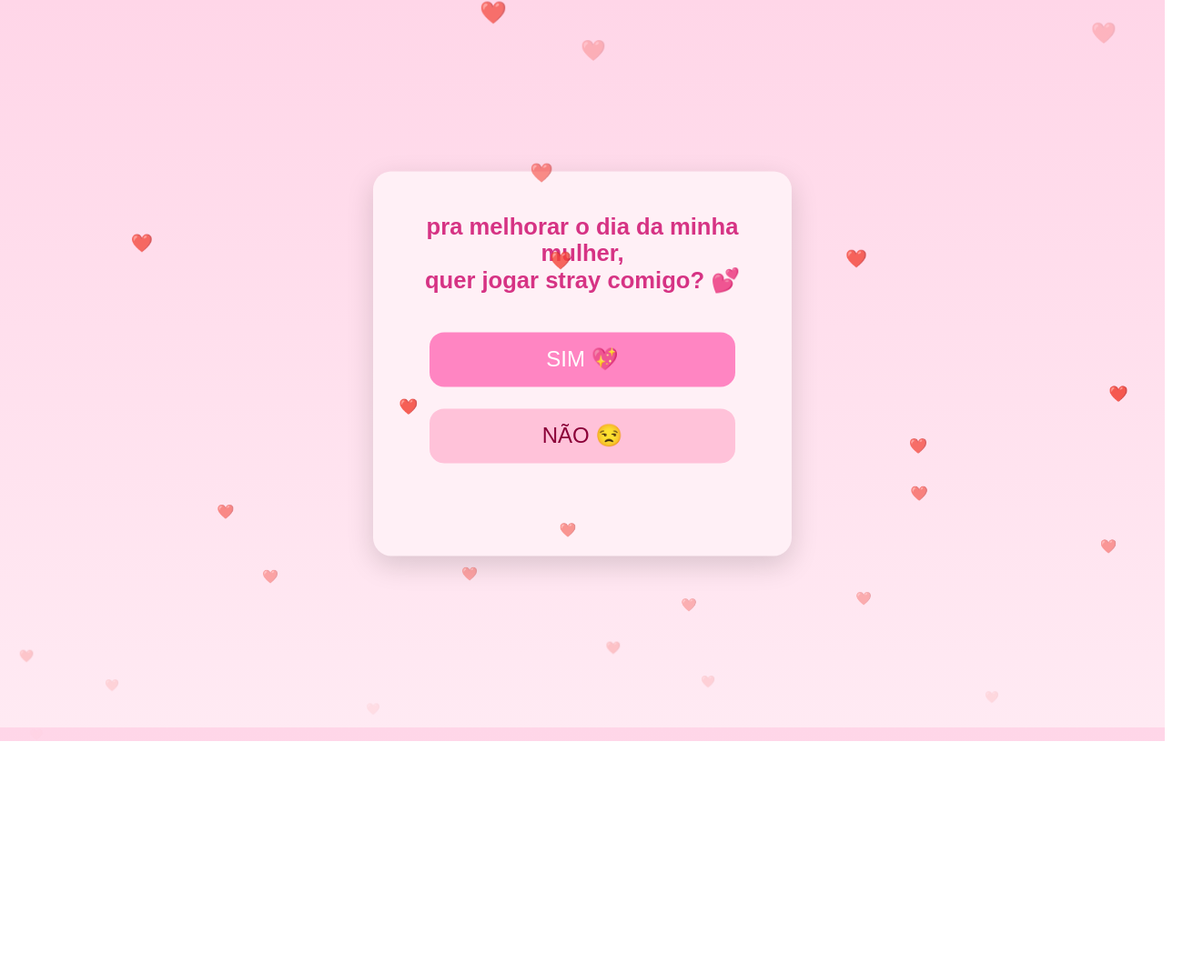
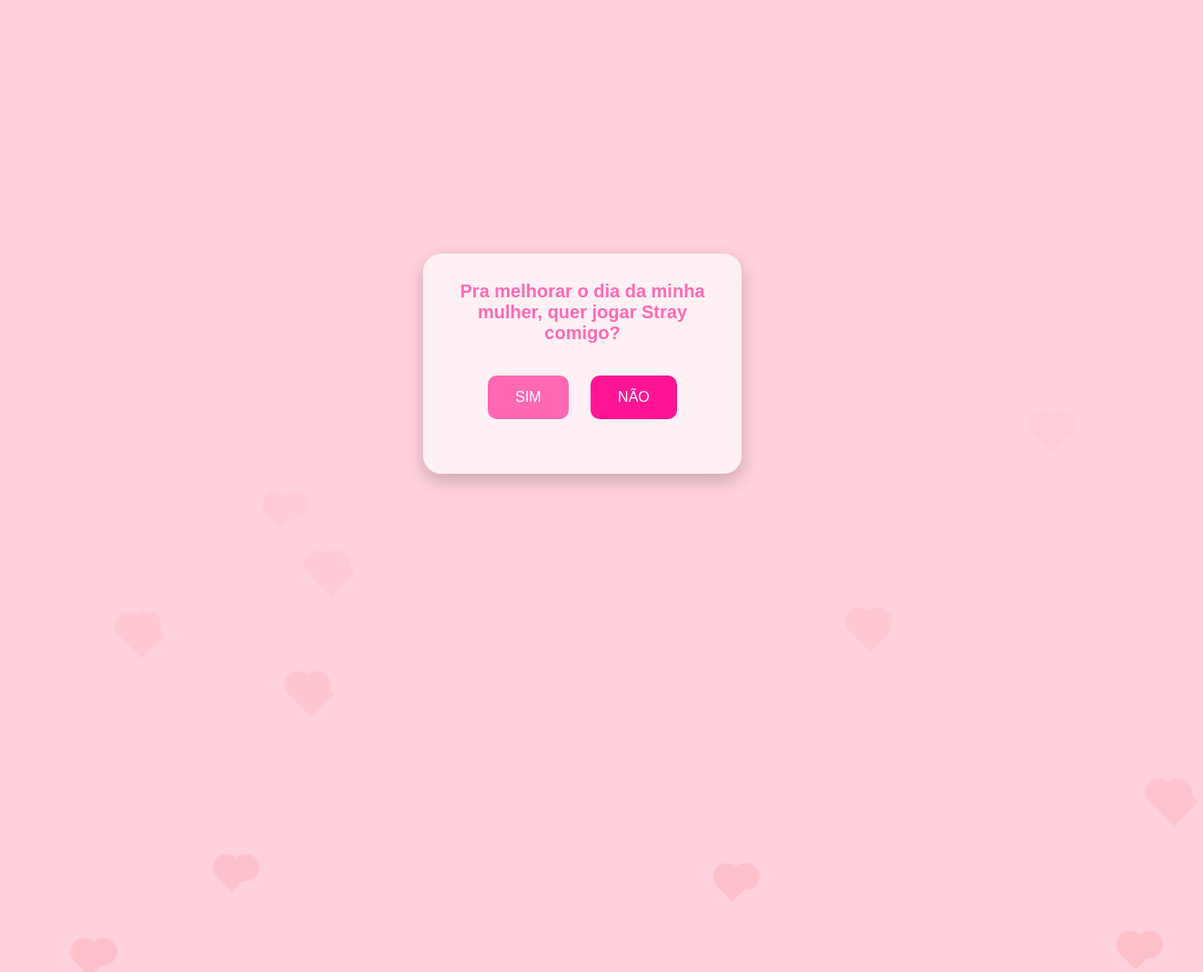
Before and after one commit to dancrv23/minha-vida, a plain HTML site: page index.html in a window 1280 px wide. Shown: the top 1069 px of the page at 91% size, 1322 px wide, since content can reach past the window. Before the commit the page ends 815 px from the top, so only its background shows below. Drawn offline with Linux system fonts and the light colour scheme.

Commit message:
Update index.html

```diff
--- a/index.html
+++ b/index.html
@@ -1,211 +1,200 @@
 <!DOCTYPE html>
 <html lang="pt-BR">
 <head>
-<meta charset="UTF-8" />
-<meta name="viewport" content="width=device-width, initial-scale=1" />
+  <meta charset="UTF-8">
+  <meta name="viewport" content="width=device-width, initial-scale=1.0">
   <title>Surpresa Romântica</title>
   <style>
-  /* Fundo rosa pastel com gradiente */
+    /* Reset básico */
+    * {
+      margin: 0;
+      padding: 0;
+      box-sizing: border-box;
+      font-family: 'Arial', sans-serif;
+    }
+
     body {
-    margin: 0;
-    font-family: Arial, sans-serif;
-    background: linear-gradient(180deg, #ffd6e8, #ffeaf3);
+      background-color: #FFD1DC; /* Rosa pastel */
+      display: flex;
+      justify-content: center;
+      align-items: center;
+      height: 100vh;
       overflow: hidden;
-    height: 100vh;
       position: relative;
     }
 
-  /* Corações animados flutuando */
+    /* Corações flutuantes */
     .heart {
       position: absolute;
-    font-size: 24px;
-    animation: float 6s linear infinite;
-    opacity: 0.7;
-    user-select: none;
-    pointer-events: none;
-  }
-  @keyframes float {
-    0% {
-      transform: translateY(100vh) scale(0.5);
-      opacity: 0;
-    }
-    50% {
-      opacity: 1;
-    }
-    100% {
-      transform: translateY(-10vh) scale(1);
-      opacity: 0;
-    }
+      width: 30px;
+      height: 30px;
+      background-color: #FFB6C1;
+      transform: rotate(-45deg);
+      animation: float 5s linear infinite;
+      opacity: 0.8;
     }
 
-  /* Caixa central grande */
-  .container {
+    .heart::before,
+    .heart::after {
+      content: "";
       position: absolute;
-    top: 50%;
-    left: 50%;
-    transform: translate(-50%, -50%);
-    background: #fff0f6;
-    border-radius: 20px;
-    padding: 30px 20px;
-    width: 90%;
-    max-width: 420px;
-    text-align: center;
-    box-shadow: 0 10px 30px rgba(0, 0, 0, 0.15);
-    user-select: none;
+      width: 30px;
+      height: 30px;
+      background-color: #FFB6C1;
+      border-radius: 50%;
     }
 
-  h1 {
-    font-size: 1.6rem;
-    color: #d63384;
-    margin-bottom: 30px;
+    .heart::before {
+      top: -15px;
+      left: 0;
     }
 
-  button {
-    width: 80%;
-    padding: 16px;
-    margin: 12px 0;
-    font-size: 1.5rem;
-    border: none;
-    border-radius: 16px;
-    cursor: pointer;
-    position: relative;
-    user-select: none;
-    transition: background-color 0.3s ease;
+    .heart::after {
+      top: 0;
+      left: 15px;
     }
 
-  button:active {
-    transform: scale(0.95);
+    @keyframes float {
+      0% { transform: translateY(100vh) rotate(-45deg); opacity: 0.8; }
+      100% { transform: translateY(-10vh) rotate(-45deg); opacity: 0; }
     }
 
-  .yes {
-    background: #ff85c2;
+    /* Caixa central */
+    .box {
+      position: relative;
+      background-color: #fff0f5;
+      padding: 30px 20px;
+      border-radius: 20px;
+      text-align: center;
+      width: 90%;
+      max-width: 350px;
+      box-shadow: 0 8px 20px rgba(0,0,0,0.2);
+      z-index: 10;
+    }
+
+    .box h1 {
+      font-size: 20px;
+      margin-bottom: 25px;
+      color: #ff69b4;
+    }
+
+    .btn {
+      padding: 15px 30px;
+      margin: 10px;
+      font-size: 16px;
+      border: none;
+      border-radius: 10px;
+      cursor: pointer;
+      transition: all 0.3s ease;
       color: white;
     }
 
-  .yes:hover,
-  .yes:focus {
-    background: #e664a8;
+    .btn-sim {
+      background-color: #ff69b4;
     }
 
-  .no {
-    background: #ffc2d9;
-    color: #8b0038;
+    .btn-nao {
+      background-color: #ff1493;
+      position: relative;
     }
 
-  .no:hover,
-  .no:focus {
-    background: #ffadc6;
+    .btn:hover {
+      transform: scale(1.05);
     }
 
+    /* Mensagem após clique */
     .message {
-    font-size: 1.6rem;
       margin-top: 20px;
-    color: #d63384;
-    min-height: 2.5rem;
+      font-size: 18px;
+      color: #ff1493;
+      font-weight: bold;
     }
 
-  /* Fogos de artifício */
+    /* Fogos de artifício simples */
     .firework {
       position: absolute;
-    width: 8px;
-    height: 8px;
+      width: 5px;
+      height: 5px;
       border-radius: 50%;
-    animation: explode 1s ease-out forwards;
+      background-color: yellow;
+      animation: explode 0.8s ease-out forwards;
       pointer-events: none;
     }
+
     @keyframes explode {
-    from {
-      transform: scale(0);
-      opacity: 1;
+      0% { transform: scale(1) translate(0,0); opacity: 1; }
+      100% { transform: scale(2) translate(var(--x), var(--y)); opacity: 0; }
     }
-    to {
-      transform: scale(15);
-      opacity: 0;
-    }
-  }
+
   </style>
 </head>
 <body>
 
-<div class="container">
-  <h1>pra melhorar o dia da minha mulher,<br>quer jogar stray comigo? 💕</h1>
-
-  <button class="yes" id="btnSim">SIM 💖</button>
-  <button class="no" id="btnNao">NÃO 😒</button>
-
-  <div class="message" id="message"></div>
+  <div class="box">
+    <h1>Pra melhorar o dia da minha mulher, quer jogar Stray comigo?</h1>
+    <button class="btn btn-sim">SIM</button>
+    <button class="btn btn-nao">NÃO</button>
+    <div class="message"></div>
   </div>
 
   <script>
-  // Criar 25 corações flutuantes
-  for (let i = 0; i < 25; i++) {
-    const heart = document.createElement("div");
-    heart.className = "heart";
-    heart.textContent = "❤️";
-    heart.style.left = Math.random() * 100 + "vw";
-    heart.style.animationDuration = (Math.random() * 3 + 4) + "s";
-    heart.style.animationDelay = (Math.random() * 6) + "s";
-    document.body.appendChild(heart);
-  }
+    const btnSim = document.querySelector('.btn-sim');
+    const btnNao = document.querySelector('.btn-nao');
+    const message = document.querySelector('.message');
+    let naoFugiu = false;
 
-  const btnSim = document.getElementById("btnSim");
-  const btnNao = document.getElementById("btnNao");
-  const message = document.getElementById("message");
-
-  // Função do botão SIM
-  function respostaSim() {
-    message.textContent = "te amo mais que tudo 💖";
-
-    // Criar fogos de artifício coloridos
-    for (let i = 0; i < 16; i++) {
-      const fw = document.createElement("div");
-      fw.className = "firework";
-      fw.style.left = Math.random() * window.innerWidth + "px";
-      fw.style.top = Math.random() * window.innerHeight + "px";
-      fw.style.background = `hsl(${Math.random() * 360}, 100%, 70%)`;
+    // Função para criar fogos de artifício
+    function fireworkEffect(x, y) {
+      for (let i = 0; i < 20; i++) {
+        const fw = document.createElement('div');
+        fw.classList.add('firework');
+        fw.style.left = `${x}px`;
+        fw.style.top = `${y}px`;
+        fw.style.setProperty('--x', `${(Math.random()-0.5)*200}px`);
+        fw.style.setProperty('--y', `${(Math.random()-0.5)*200}px`);
         document.body.appendChild(fw);
-
-      setTimeout(() => fw.remove(), 1000);
+        setTimeout(() => fw.remove(), 800);
       }
     }
 
-  btnSim.addEventListener("click", respostaSim);
+    // Evento SIM
+    btnSim.addEventListener('click', () => {
+      message.textContent = 'Te amo mais que tudo ❤️';
+      const rect = btnSim.getBoundingClientRect();
+      fireworkEffect(rect.left + rect.width/2, rect.top + rect.height/2);
+    });
 
-  // Função do botão NÃO que foge
-  function fugirNao() {
-    const containerRect = document.querySelector(".container").getBoundingClientRect();
+    // Evento NÃO com "fuga" na primeira vez
+    btnNao.addEventListener('mouseenter', () => {
+      if (!naoFugiu) {
+        const box = document.querySelector('.box');
+        const maxX = box.clientWidth - btnNao.offsetWidth;
+        const maxY = box.clientHeight - btnNao.offsetHeight;
+        const randX = Math.random() * maxX;
+        const randY = Math.random() * maxY;
+        btnNao.style.transform = `translate(${randX}px, ${randY}px)`;
+        naoFugiu = true;
+      }
+    });
 
-    // Posicionar dentro da tela, evitando sair do container visível
-    const maxLeft = window.innerWidth - btnNao.offsetWidth - 20;
-    const maxTop = window.innerHeight - btnNao.offsetHeight - 20;
+    btnNao.addEventListener('click', () => {
+      message.textContent = 'Resposta errada, tente de novo 👎';
+    });
 
-    let newLeft = Math.random() * maxLeft;
-    let newTop = Math.random() * maxTop;
-
-    // Evita que fique muito perto do centro (onde está a caixa)
-    // Pra não sumir da tela, mas ainda fugir
-    if (newLeft > containerRect.left - btnNao.offsetWidth && newLeft < containerRect.right) {
-      newLeft += btnNao.offsetWidth * 2;
-      if (newLeft > maxLeft) newLeft = maxLeft;
-    }
-    if (newTop > containerRect.top - btnNao.offsetHeight && newTop < containerRect.bottom) {
-      newTop += btnNao.offsetHeight * 2;
-      if (newTop > maxTop) newTop = maxTop;
+    // Gerar corações aleatórios
+    function createHeart() {
+      const heart = document.createElement('div');
+      heart.classList.add('heart');
+      heart.style.left = Math.random() * window.innerWidth + 'px';
+      heart.style.animationDuration = 4 + Math.random()*4 + 's';
+      heart.style.width = 20 + Math.random()*20 + 'px';
+      heart.style.height = heart.style.width;
+      document.body.appendChild(heart);
+      setTimeout(() => heart.remove(), 8000);
     }
 
-    btnNao.style.position = "fixed";
-    btnNao.style.left = newLeft + "px";
-    btnNao.style.top = newTop + "px";
+    setInterval(createHeart, 300);
 
-    message.textContent = "resposta errada, tente de novo 👎";
-  }
-
-  // Eventos para botão NÃO: mouse e toque mobile
-  btnNao.addEventListener("mouseenter", fugirNao);
-  btnNao.addEventListener("touchstart", function(e) {
-    e.preventDefault(); // evita clique normal no mobile
-    fugirNao();
-  });
   </script>
 
 </body>
```
Lines whose indentation alone changed are shown as unchanged.
